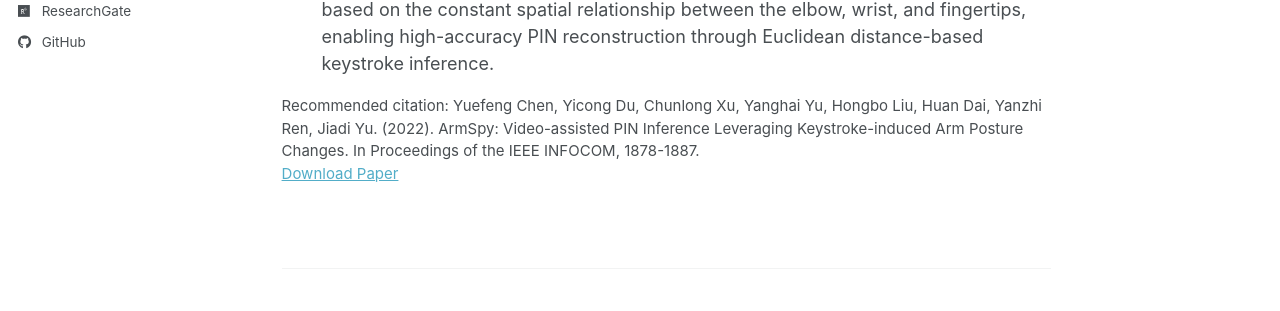
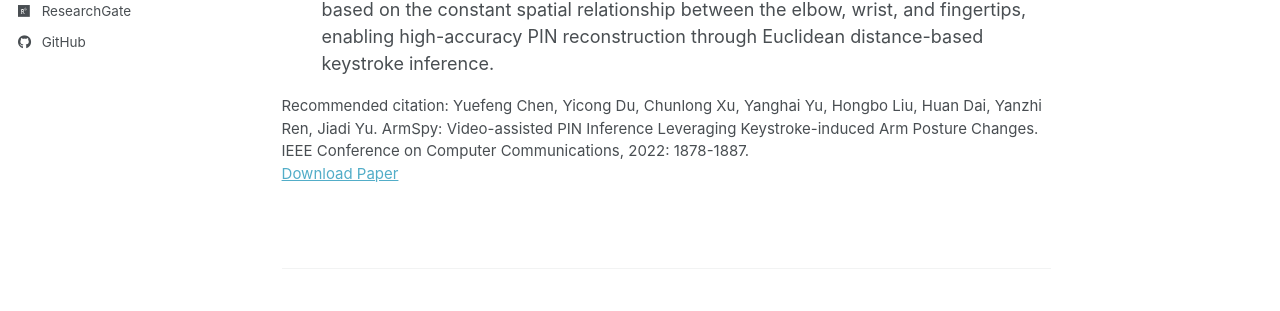
Before and after one commit to DozzzeN/yc_du, a Jekyll site: the page built from _publications/2022-05-02-armspy-pin-inference.md, in a window 1280 px wide and 1271 px high. Shown: the part 564-875 px from the top of the window. Built offline with Jekyll 4.4.1, drawn with Linux system fonts in a browser that asks for light colours; some web fonts are replaced; a script bundle is joined from its source files by our own code; library files that are not in the unit come from our copies.

Commit message:
Update and rename 2022-06-01-armspy-pin-inference.md to 2022-05-02-armspy-pin-inference.md

```diff
--- a/_publications/2022-06-01-armspy-pin-inference.md
+++ b/_publications/2022-05-02-armspy-pin-inference.md
@@ -2,12 +2,12 @@
 title: "ArmSpy: Video-assisted PIN Inference Leveraging Keystroke-induced Arm Posture Changes"
 collection: publications
 category: manuscripts
-permalink: /publication/2022-06-01-armspy-pin-inference
+permalink: /publication/2022-05-02-armspy-pin-inference
 excerpt: "Uncovers a stealthy side-channel threat where PINs are inferred from arm posture changes captured via video, even under hand occlusion."
-date: 2022-06-01
+date: 2022-05-02
 venue: "IEEE Conference on Computer Communications (IEEE INFOCOM)"
 paperurl: "https://ieeexplore.ieee.org/abstract/document/9796738"
-citation: "Yuefeng Chen, Yicong Du, Chunlong Xu, Yanghai Yu, Hongbo Liu, Huan Dai, Yanzhi Ren, Jiadi Yu. (2022). ArmSpy: Video-assisted PIN Inference Leveraging Keystroke-induced Arm Posture Changes. In Proceedings of the IEEE INFOCOM, 1878-1887."
+citation: "Yuefeng Chen, Yicong Du, Chunlong Xu, Yanghai Yu, Hongbo Liu, Huan Dai, Yanzhi Ren, Jiadi Yu. ArmSpy: Video-assisted PIN Inference Leveraging Keystroke-induced Arm Posture Changes. IEEE Conference on Computer Communications, 2022: 1878-1887."
 ---
 ### Contributions & Highlights
 * **Novel Stealthy Side-Channel:** Uncovered a severe security vulnerability where sensitive PINs can be inferred by covertly observing a victim's back. Unlike traditional shoulder-surfing, **ArmSpy** leverages arm and elbow posture dynamics, making it effective even when the keypad is completely obstructed from view.
```
